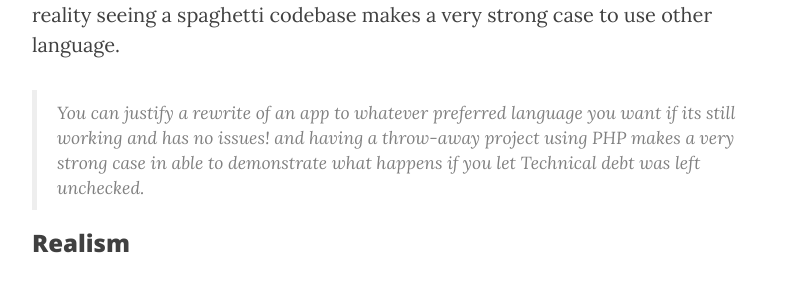
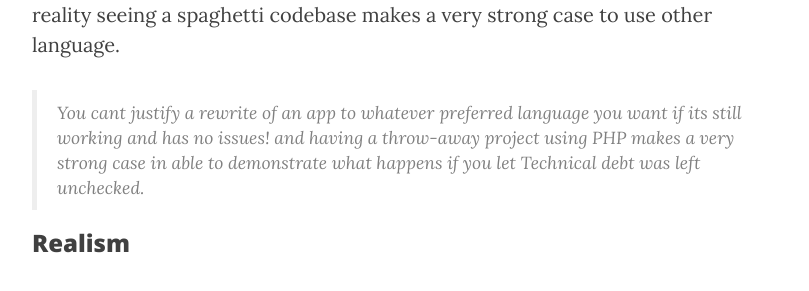
Before and after one commit to buonzz/buonzz.github.io, a Jekyll site: the page built from _posts/2016-01-12-why-still-php.html, in a window 1280 px wide and 900 px high, scrolled down 2184 px. Shown: the part 159-450 px from the top of the window, without its empty margins (233-1042 px from the left). Built offline with Jekyll 4.4.1, drawn with Linux system fonts in a browser that asks for light colours; nearby versions of some CDN libraries; comment, search, counter and statistics services are not loaded.

Commit message:
corrected typo

```diff
--- a/_posts/2016-01-12-why-still-php.html
+++ b/_posts/2016-01-12-why-still-php.html
@@ -36,7 +36,7 @@ subtitle: "I've seen MeteorJS, Ruby on Rails Django and Java Spring Framework. B
 <h3>Technical debt can be easily paid by rewriting the whole app</h3>
 <p>the problem with Technical debt is, you cant prove it exists unless management could see it themselves in action -- and PHP is great tool to demonstrate that. That seems a very "mean" way to describe how PHP should be used, but in reality seeing a spaghetti codebase makes a very strong case to use other language.</p>
 
-<blockquote>You can justify a rewrite of an app to whatever preferred language you want if its still working and has no issues! and having a throw-away project using PHP makes a very strong case in able to demonstrate what happens if you let Technical debt was left unchecked.</blockquote>
+<blockquote>You cant justify a rewrite of an app to whatever preferred language you want if its still working and has no issues! and having a throw-away project using PHP makes a very strong case in able to demonstrate what happens if you let Technical debt was left unchecked.</blockquote>
 
 <h3>Realism</h3>
 <p>Not every user can avail of the latest iPhone model. That is a fact. You can even still see many people using Nokia 3315 today (yes I do). Same can be said for language.</p>
```
